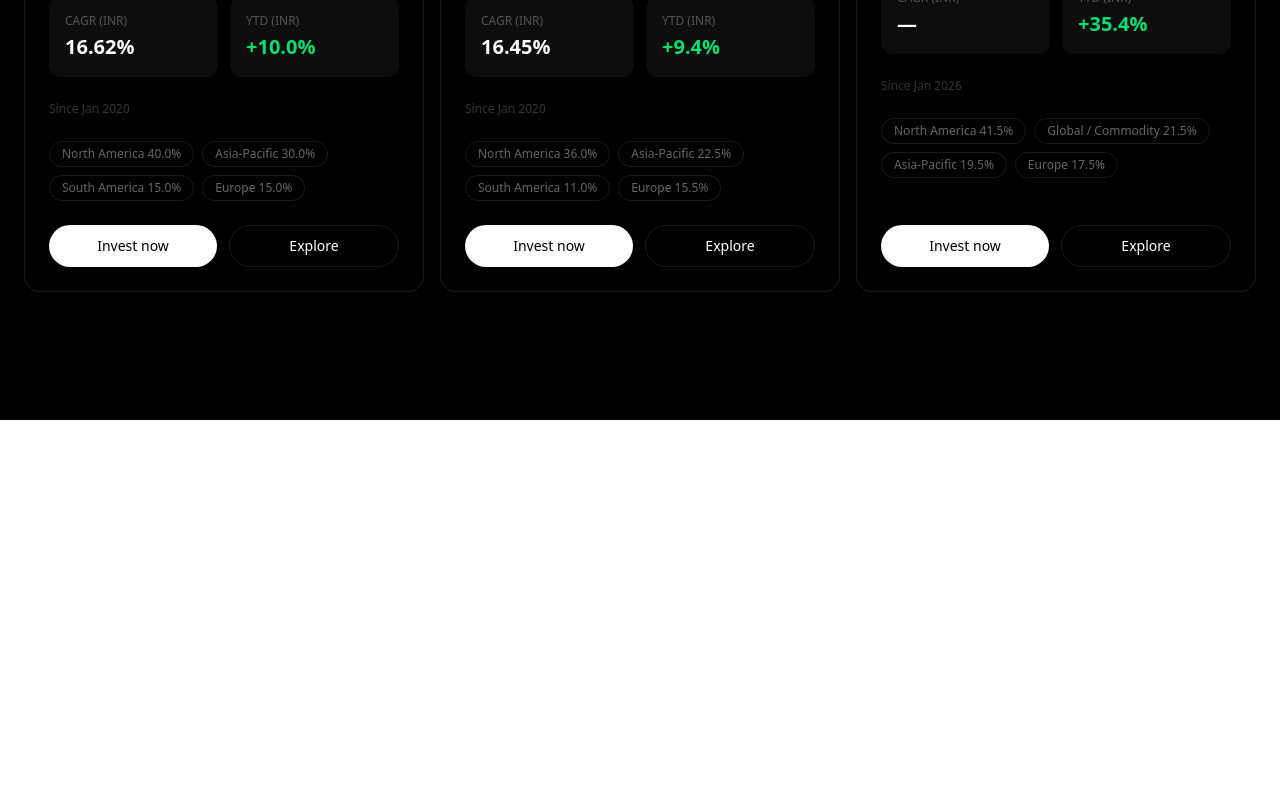
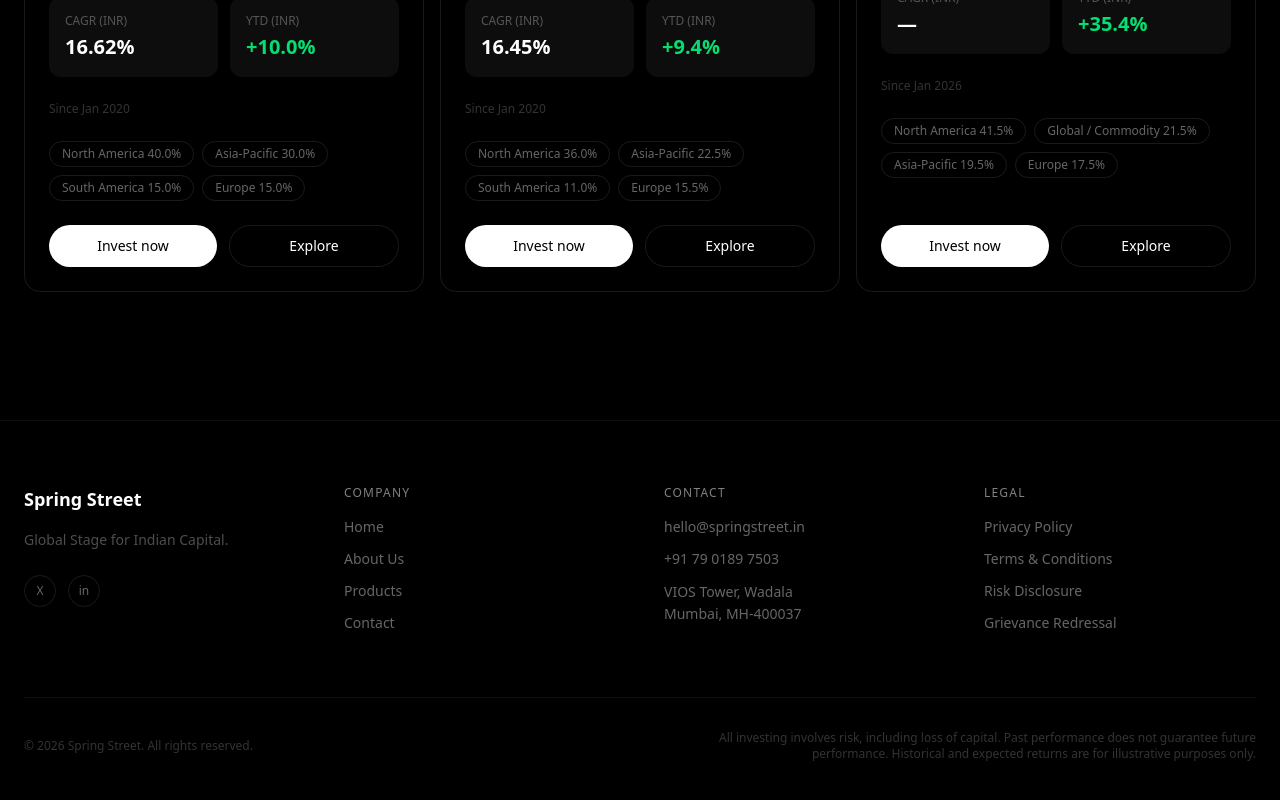
Before and after one commit to princeyadav14/spring-street, a Next.js app: page / in a window 1280 px wide. Shown: the part 2043-2843 px from the top of the page. Before the commit the page ends 2463 px from the top, so only its background shows below. Built offline with nearby package versions, Linux system fonts and the light colour scheme.

Commit message:
Add Footer - homepage complete

```diff
--- /dev/null
+++ b/app/components/Footer.tsx
@@ -0,0 +1,74 @@
+import Link from 'next/link'
+
+export default function Footer() {
+  return (
+    <footer className="bg-black border-t border-white/5 py-16">
+      <div className="max-w-7xl mx-auto px-6">
+
+        {/* Top section */}
+        <div className="grid grid-cols-2 md:grid-cols-4 gap-12 mb-16">
+
+          {/* Brand */}
+          <div className="col-span-2 md:col-span-1">
+            <div className="text-white font-semibold text-lg mb-4">Spring Street</div>
+            <p className="text-white/30 text-sm leading-relaxed mb-6">
+              Global Stage for Indian Capital.
+            </p>
+            <div className="flex gap-3">
+              <a href="https://twitter.com" className="w-8 h-8 rounded-full border border-white/10 flex items-center justify-center text-white/40 hover:text-white hover:border-white/30 transition-all text-xs">
+                X
+              </a>
+              <a href="https://linkedin.com" className="w-8 h-8 rounded-full border border-white/10 flex items-center justify-center text-white/40 hover:text-white hover:border-white/30 transition-all text-xs">
+                in
+              </a>
+            </div>
+          </div>
+
+          {/* Company */}
+          <div>
+            <div className="text-white/50 text-xs uppercase tracking-widest mb-4">Company</div>
+            <div className="flex flex-col gap-3">
+              <Link href="/" className="text-white/40 hover:text-white text-sm transition-colors">Home</Link>
+              <Link href="/about" className="text-white/40 hover:text-white text-sm transition-colors">About Us</Link>
+              <Link href="/products" className="text-white/40 hover:text-white text-sm transition-colors">Products</Link>
+              <Link href="/contact" className="text-white/40 hover:text-white text-sm transition-colors">Contact</Link>
+            </div>
+          </div>
+
+          {/* Contact */}
+          <div>
+            <div className="text-white/50 text-xs uppercase tracking-widest mb-4">Contact</div>
+            <div className="flex flex-col gap-3">
+              <span className="text-white/40 text-sm">hello@springstreet.in</span>
+              <span className="text-white/40 text-sm">+91 79 0189 7503</span>
+              <span className="text-white/40 text-sm leading-relaxed">VIOS Tower, Wadala<br />Mumbai, MH-400037</span>
+            </div>
+          </div>
+
+          {/* Legal */}
+          <div>
+            <div className="text-white/50 text-xs uppercase tracking-widest mb-4">Legal</div>
+            <div className="flex flex-col gap-3">
+              <Link href="#" className="text-white/40 hover:text-white text-sm transition-colors">Privacy Policy</Link>
+              <Link href="#" className="text-white/40 hover:text-white text-sm transition-colors">Terms & Conditions</Link>
+              <Link href="#" className="text-white/40 hover:text-white text-sm transition-colors">Risk Disclosure</Link>
+              <Link href="#" className="text-white/40 hover:text-white text-sm transition-colors">Grievance Redressal</Link>
+            </div>
+          </div>
+
+        </div>
+
+        {/* Bottom section */}
+        <div className="border-t border-white/5 pt-8 flex flex-col md:flex-row items-center justify-between gap-4">
+          <p className="text-white/20 text-xs">
+            © 2026 Spring Street. All rights reserved.
+          </p>
+          <p className="text-white/20 text-xs text-center md:text-right max-w-xl">
+            All investing involves risk, including loss of capital. Past performance does not guarantee future performance. Historical and expected returns are for illustrative purposes only.
+          </p>
+        </div>
+
+      </div>
+    </footer>
+  )
+}
--- a/app/page.tsx
+++ b/app/page.tsx
@@ -2,6 +2,7 @@
 import Hero from './components/Hero'
 import Stats from './components/Stats'
 import Products from './components/Products'
+import Footer from './components/Footer'
 
 export default function Home() {
   return (
@@ -10,6 +11,7 @@
       <Hero />
       <Stats />
       <Products />
+      <Footer />
     </main>
   )
 }
```
